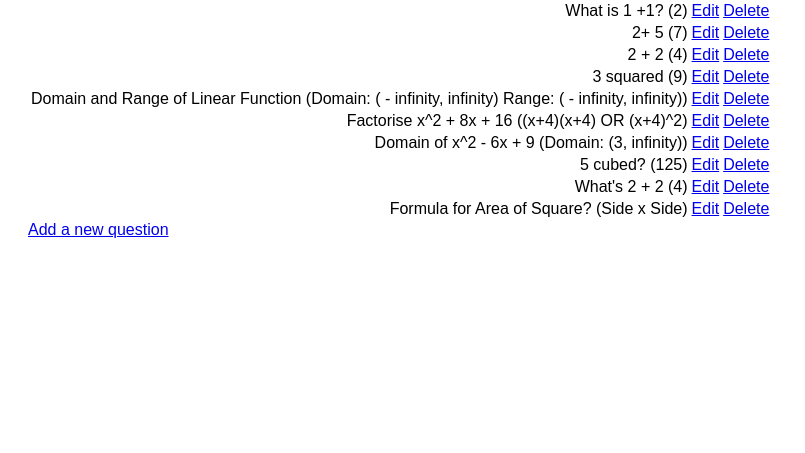
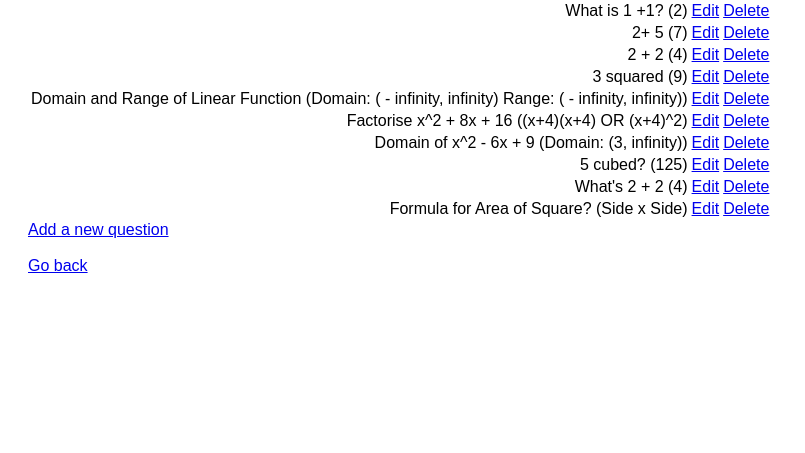
Before and after one commit to jaydenChua315/at1, a Django app: page /eduprod/questions/ in a window 1280 px wide. Shown: the part 97-550 px from the top of the page, without its empty margins (0-805 px from the left). Run offline with Django 5.2, Linux system fonts and the light colour scheme; a user stored in the database is signed in; data comes from the database, SQL or seed files in the repository; both versions use the stored data as it was after the commit.

Commit message:
Worked out some UX design mods. Will find out why question doesn't load up soon

```diff
--- a/eduprod/static/eduprod/styles.css
+++ b/eduprod/static/eduprod/styles.css
@@ -1,4 +1,3 @@
 body { font-family: Arial, sans-serif; padding: 20px; }
 .question, .answer { margin: 20px; font-size: 20px; }
 #revealBtn { margin: 20px; font-size: 16px; cursor: pointer; }
-#resultMessage {color: black;};
--- a/eduprod/templates/eduprod/question_confirm_delete.html
+++ b/eduprod/templates/eduprod/question_confirm_delete.html
@@ -5,4 +5,6 @@
     {% csrf_token %}
     <button type="submit"> Confirm </button>
 </form>
+</br></br>
+<a href="{% url 'eduprod:index'%}">Go back</a>
 {% endblock %}
--- a/eduprod/templates/eduprod/question_form.html
+++ b/eduprod/templates/eduprod/question_form.html
@@ -6,4 +6,6 @@
     {{ form.as_p }}
     <button type="submit">Save</button>
 </form>
+</br></br>
+<a href="{% url 'eduprod:index'%}">Go back</a>
 {% endblock %}
--- a/eduprod/templates/eduprod/question_list.html
+++ b/eduprod/templates/eduprod/question_list.html
@@ -16,4 +16,6 @@
     {% endfor %}
 </table>
 <a href="{% url 'eduprod:question_add' %}">Add a new question</a>
+<br></br>
+<a href="{% url 'eduprod:index'%}">Go back</a>
 {% endblock %}
```
Also changed, not shown: db.sqlite3.
